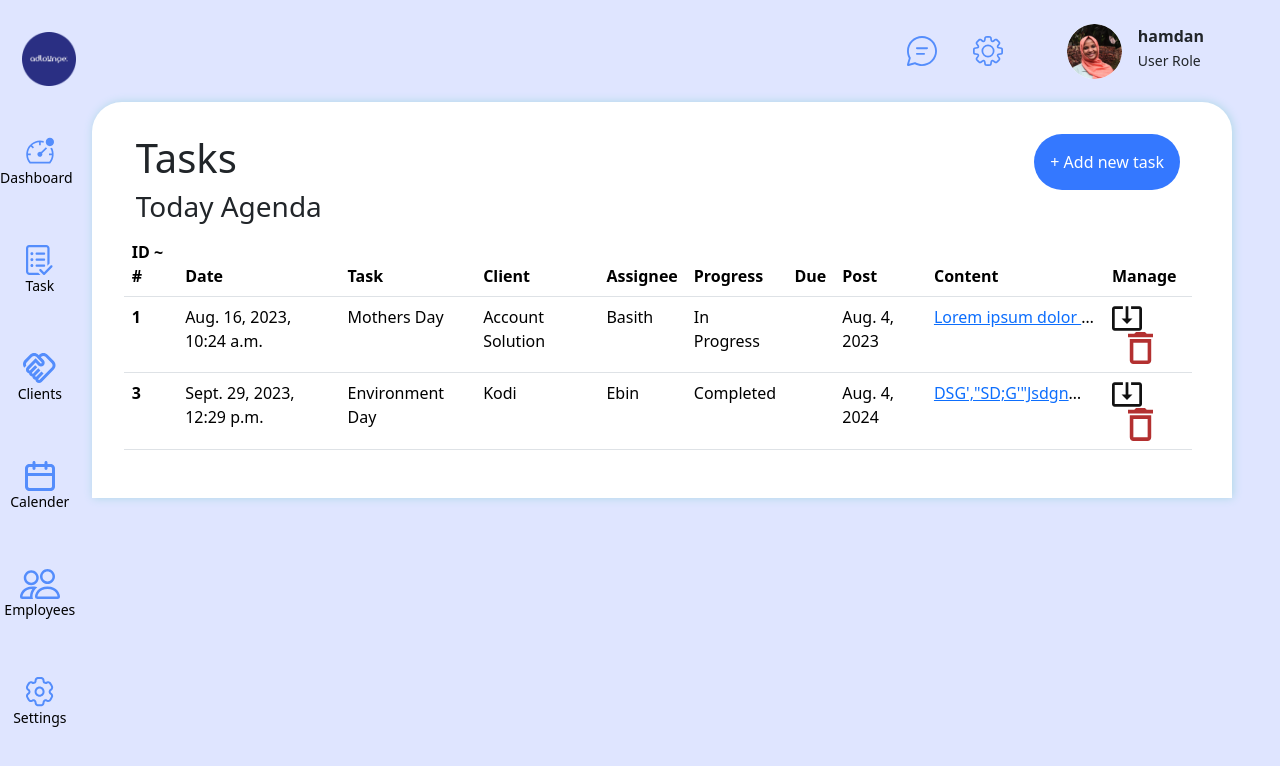
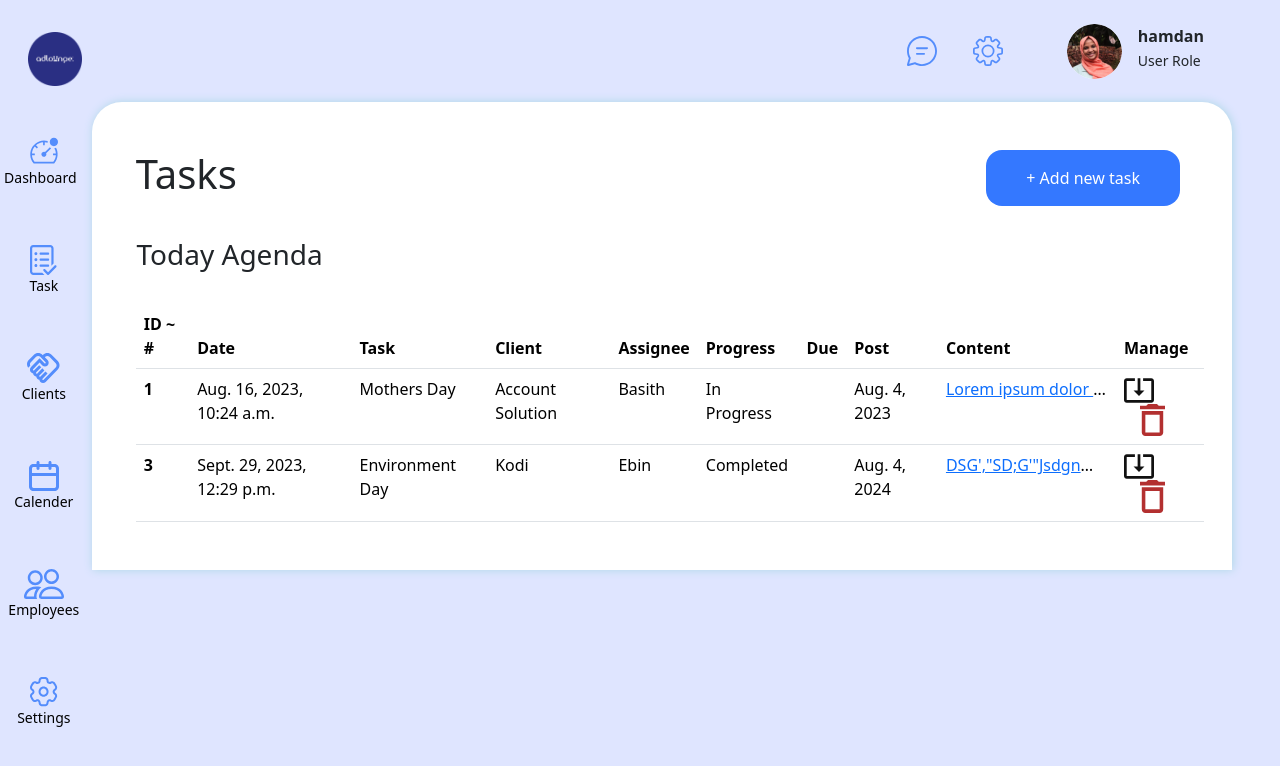
Before and after one commit to hamdan965/CRM, a Django app: page /cordinator/manageTasks in a window 1280 px wide. Shown: the top 766 px of the page. Run offline with Django 4.2, Linux system fonts and the light colour scheme; a user stored in the database is signed in; data comes from the database, SQL or seed files in the repository; both versions use the stored data as it was after the commit.

Commit message:
databaae change

```diff
--- a/base/static/styles/main.css
+++ b/base/static/styles/main.css
@@ -7,7 +7,7 @@
     padding: 1em;
 }
 .logo > img{
-    padding: 1em 0 0 0.6em;
+    padding: 1em 0 0 1em;
 }
 .profile{
     display: flex;
@@ -33,7 +33,7 @@
     flex-wrap: nowrap;
 }
 .section_button{
-    margin: 0.5em 0 0 0;
+    margin: 0.5em 0 0 0.5em;
     display: flex;
     justify-content: center;
     align-items: center;
@@ -91,6 +91,7 @@
     flex-direction: row;
     flex-wrap: none;
     justify-content: space-between;
+    padding: 1em 0 0 0;
     }
   .newtask_button{
     background-color: #3478ff;
@@ -98,8 +99,8 @@
     flex-direction: column;
     justify-content: center;
     align-items: center;
-    border-radius: 2em;
-    padding: 2vh;
+    border-radius: 1em;
+    padding: 2vh 5vh 2vh 5vh;
     }
   .newtask_button > a{
     text-decoration: none;
@@ -108,4 +109,7 @@
   .newtask_button:hover{
     box-shadow: 1px 0px 10px lightblue;
   }
+  .work_table{
+    padding: 0 0 0 1em;
+  }
 /* MANAGETASKEND */
--- a/base/templates/base/manageTasks.html
+++ b/base/templates/base/manageTasks.html
@@ -14,12 +14,12 @@
           </div>
       </div>
   </div>
-  <div class="row">
+  <div class="row" style="padding: 2em 0 1em 0.8em;">
       <div>
-          <h3>Today Agenda</h3>
+        <h3>Today Agenda</h3>
       </div>
   </div>
-  <div class="row table">
+  <div class="row table" style="padding: 0.5em 0 0 1.5em;">
       <table class="table table-hover">
           <thead>
             <tr>
--- a/base/views.py
+++ b/base/views.py
@@ -5,6 +5,7 @@ from django.contrib.auth.models import User
 from django.contrib.auth import authenticate, login, logout
 from .models import Work
 from .forms import WorkForm
+from .decorators import unauthenticated_user, allowed_users
 
 import openai
 import os
@@ -48,6 +49,7 @@ def home(request):
 def cordinator(request):
     return render(request, 'base/cordinator.html')
 
+
 @login_required(login_url='login')
 def manageTasks(request):
     works = Work.objects.all()
@@ -73,6 +75,7 @@ def addTask(request):
     context = {'form':form}
     return render(request, 'base/addtask.html', context)
 
+@allowed_users(allowed_roles=['admin'])
 @login_required(login_url='login')
 def updateTask(request, pk):
     work = Work.objects.get(id=pk)
@@ -87,6 +90,7 @@ def updateTask(request, pk):
     context = {'form': form}
     return render(request, 'base/addtask.html', context)
 
+@allowed_users(allowed_roles=['admin'])
 @login_required(login_url='login')
 def deleteTask(request, pk):
     work = Work.objects.get(id=pk)
```
Also changed, not shown: base/decorators.py (+21 -2 lines), db.sqlite3, requirements.txt (added).
